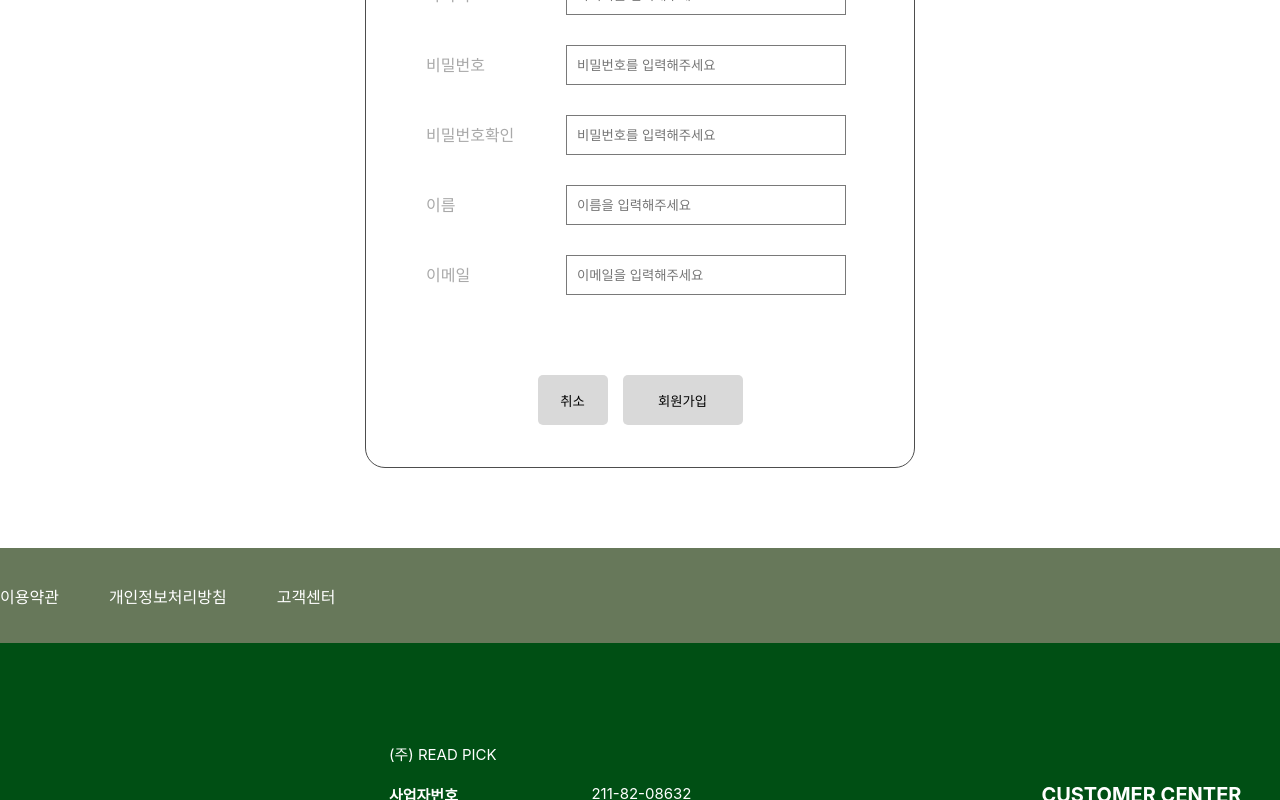
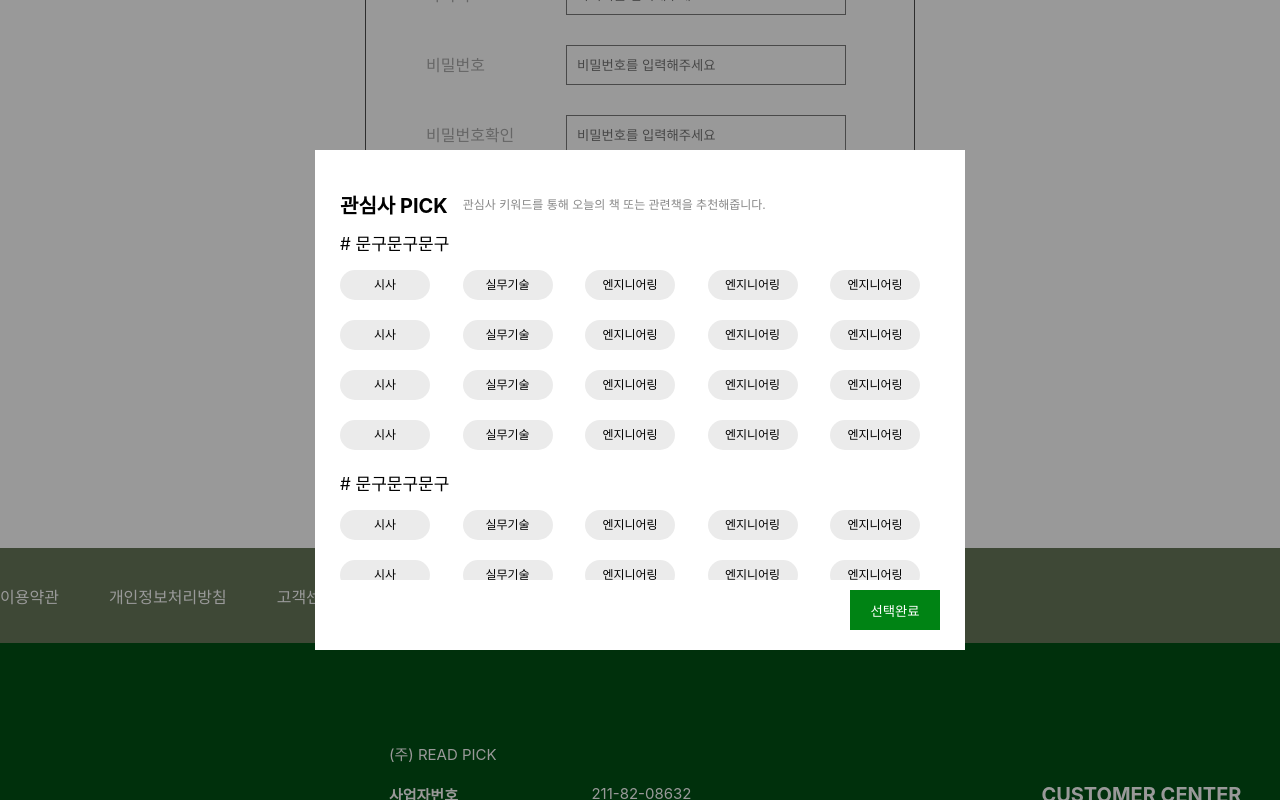
Before and after one commit to Kangeunja/ReadPick-front, a React (Create React App) app: page /member/login in a window 1280 px wide. Both pictures are taken after a click on the button "회원가입". Shown: the part 412-1212 px from the top of the page. Built offline with nearby package versions, Linux system fonts and the light colour scheme.

Commit message:
관심사 팝업페이지 퍼블작업

```diff
--- a/src/assets/css/index.css
+++ b/src/assets/css/index.css
@@ -774,3 +774,87 @@ a {
 .mem-ok {
   width: 120px;
 }
+
+/* popup */
+.popup-background {
+  position: fixed;
+  width: 100%;
+  height: 100%;
+  top: 0;
+  bottom: 0;
+  left: 0;
+  right: 0;
+  background: rgba(0, 0, 0, 0.4);
+  z-index: 9999;
+  overflow: hidden;
+}
+
+.popup-box {
+  width: 650px;
+  height: 500px;
+  background-color: white;
+  position: fixed;
+  z-index: 100;
+  top: 50%;
+  left: 50%;
+  transform: translate(-50%, -50%);
+  padding: 40px 25px;
+  box-sizing: border-box;
+}
+
+.popup-container {
+  height: 350px;
+  overflow: auto;
+  margin-bottom: 10px;
+  scrollbar-width: thin;
+}
+
+.popup-title {
+  height: 30px;
+  display: flex;
+  margin-bottom: 10px;
+}
+
+.popup-title p:nth-child(1) {
+  font-size: 20px;
+  font-weight: bold;
+  margin-right: 15px;
+}
+
+.popup-title p:nth-child(2) {
+  font-size: 12px;
+  color: #878787;
+  line-height: 30px;
+}
+
+.popup-sub-title {
+  font-size: 17px;
+  margin-bottom: 15px;
+}
+
+.popup-con {
+  width: 580px;
+  display: flex;
+  justify-content: space-between;
+  margin-bottom: 20px;
+}
+
+.popup-con li {
+  width: 90px;
+  height: 30px;
+  background-color: #ebebeb;
+  border-radius: 30px;
+  font-size: 12px;
+  text-align: center;
+  line-height: 30px;
+}
+
+.button-pick {
+  width: 90px;
+  height: 40px;
+  background-color: #008314;
+  display: block;
+  border: none;
+  color: white;
+  float: right;
+}
--- a/src/component/member/MemberLogin.tsx
+++ b/src/component/member/MemberLogin.tsx
@@ -1,4 +1,9 @@
+import { useState } from "react";
+import MemberLoginPopup from "../popup/MemberLoginPopup";
+
 const MemberLogin = () => {
+  const [isShowPopup, setShowPopup] = useState(false);
+
   return (
     <>
       <div className="sub-img"></div>
@@ -52,9 +57,12 @@ const MemberLogin = () => {
         </div>
         <div className="member-button-wrap">
           <button className="mem-cancel">취소</button>
-          <button className="mem-ok">회원가입</button>
+          <button className="mem-ok" onClick={() => setShowPopup(true)}>
+            회원가입
+          </button>
         </div>
       </div>
+      {isShowPopup && <MemberLoginPopup onClose={() => setShowPopup(false)} />}
     </>
   );
 };
--- /dev/null
+++ b/src/component/popup/MemberLoginPopup.tsx
@@ -0,0 +1,75 @@
+import { useEffect } from "react";
+
+const MemberLoginPopup = ({ onClose }: any) => {
+  useEffect(() => {
+    // 팝업이 열릴 때 body의 스크롤 막기
+    document.body.style.overflow = "hidden";
+
+    return () => {
+      // 팝업이 닫힐 때 스크롤 복구
+      document.body.style.overflow = "auto";
+    };
+  }, []);
+
+  return (
+    <div className="popup-background">
+      <div className="popup-box">
+        <div className="popup-title">
+          <p>관심사 PICK</p>
+          <p>관심사 키워드를 통해 오늘의 책 또는 관련책을 추천해줍니다.</p>
+        </div>
+        <div className="popup-container">
+          <div className="popup-sub-title"># 문구문구문구</div>
+          <ul className="popup-con">
+            <li>시사</li>
+            <li>실무기술</li>
+            <li>엔지니어링</li>
+            <li>엔지니어링</li>
+            <li>엔지니어링</li>
+          </ul>
+          <ul className="popup-con">
+            <li>시사</li>
+            <li>실무기술</li>
+            <li>엔지니어링</li>
+            <li>엔지니어링</li>
+            <li>엔지니어링</li>
+          </ul>
+          <ul className="popup-con">
+            <li>시사</li>
+            <li>실무기술</li>
+            <li>엔지니어링</li>
+            <li>엔지니어링</li>
+            <li>엔지니어링</li>
+          </ul>
+          <ul className="popup-con">
+            <li>시사</li>
+            <li>실무기술</li>
+            <li>엔지니어링</li>
+            <li>엔지니어링</li>
+            <li>엔지니어링</li>
+          </ul>
+
+          <div className="popup-sub-title"># 문구문구문구</div>
+          <ul className="popup-con">
+            <li>시사</li>
+            <li>실무기술</li>
+            <li>엔지니어링</li>
+            <li>엔지니어링</li>
+            <li>엔지니어링</li>
+          </ul>
+          <ul className="popup-con">
+            <li>시사</li>
+            <li>실무기술</li>
+            <li>엔지니어링</li>
+            <li>엔지니어링</li>
+            <li>엔지니어링</li>
+          </ul>
+        </div>
+        <button className="button-pick" onClick={onClose}>
+          선택완료
+        </button>
+      </div>
+    </div>
+  );
+};
+export default MemberLoginPopup;
--- a/src/index.tsx
+++ b/src/index.tsx
@@ -1,16 +1,16 @@
-import React from 'react';
-import ReactDOM from 'react-dom/client';
-import './index.css';
-import App from './App';
-import reportWebVitals from './reportWebVitals';
+import React from "react";
+import ReactDOM from "react-dom/client";
+import "./index.css";
+import App from "./App";
+import reportWebVitals from "./reportWebVitals";
 
 const root = ReactDOM.createRoot(
-  document.getElementById('root') as HTMLElement
+  document.getElementById("root") as HTMLElement
 );
 root.render(
-  <React.StrictMode>
-    <App />
-  </React.StrictMode>
+  // <React.StrictMode>
+  <App />
+  // </React.StrictMode>
 );
 
 // If you want to start measuring performance in your app, pass a function
```
